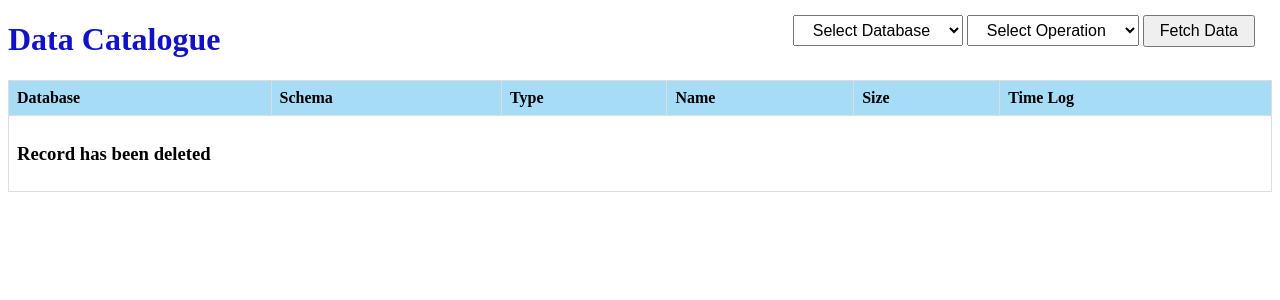
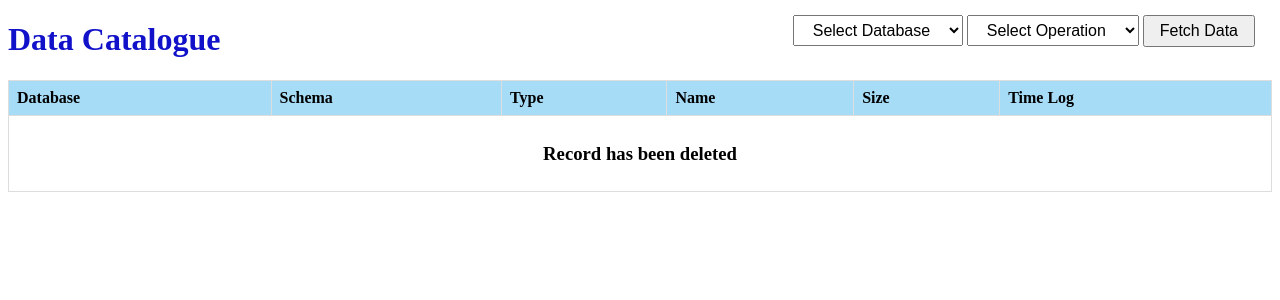
Before and after one commit to Chandrusam0538/migration_code, a Django app: page /data_mig/ in a window 1280 px wide. Shown: the top 300 px of the page. Run offline with Django 5.2, Linux system fonts and the light colour scheme; some libraries are stand-ins or nearby versions.

Commit message:
Update data_catalogue.html

```diff
--- a/migrationapp/templates/migrationapp/data_catalogue.html
+++ b/migrationapp/templates/migrationapp/data_catalogue.html
@@ -31,6 +31,11 @@
         }
         .head{
             color: rgb(17, 17, 201);
+        }
+        .no_records{
+            border: 1px solid #dddddd;
+            text-align: center;
+            padding: 8px;
         }
     </style>
 
@@ -85,7 +90,7 @@
                 {% endfor %}
             {% else %}
                 <tr>
-                    <td colspan="6">
+                    <td colspan="6" class="no_records">
                         <h3>Record has been deleted</h3>
                     </td>
                 </tr>
```
